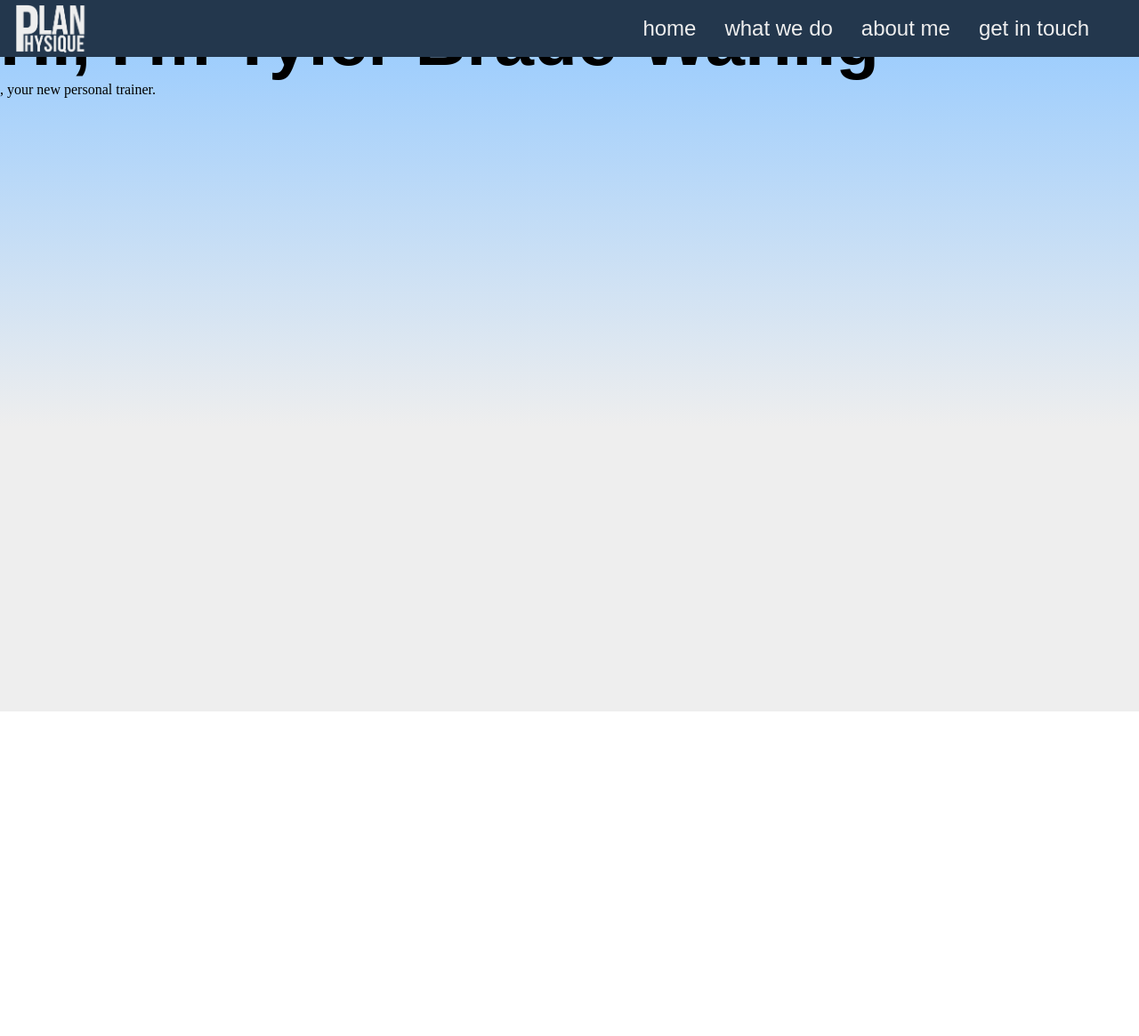
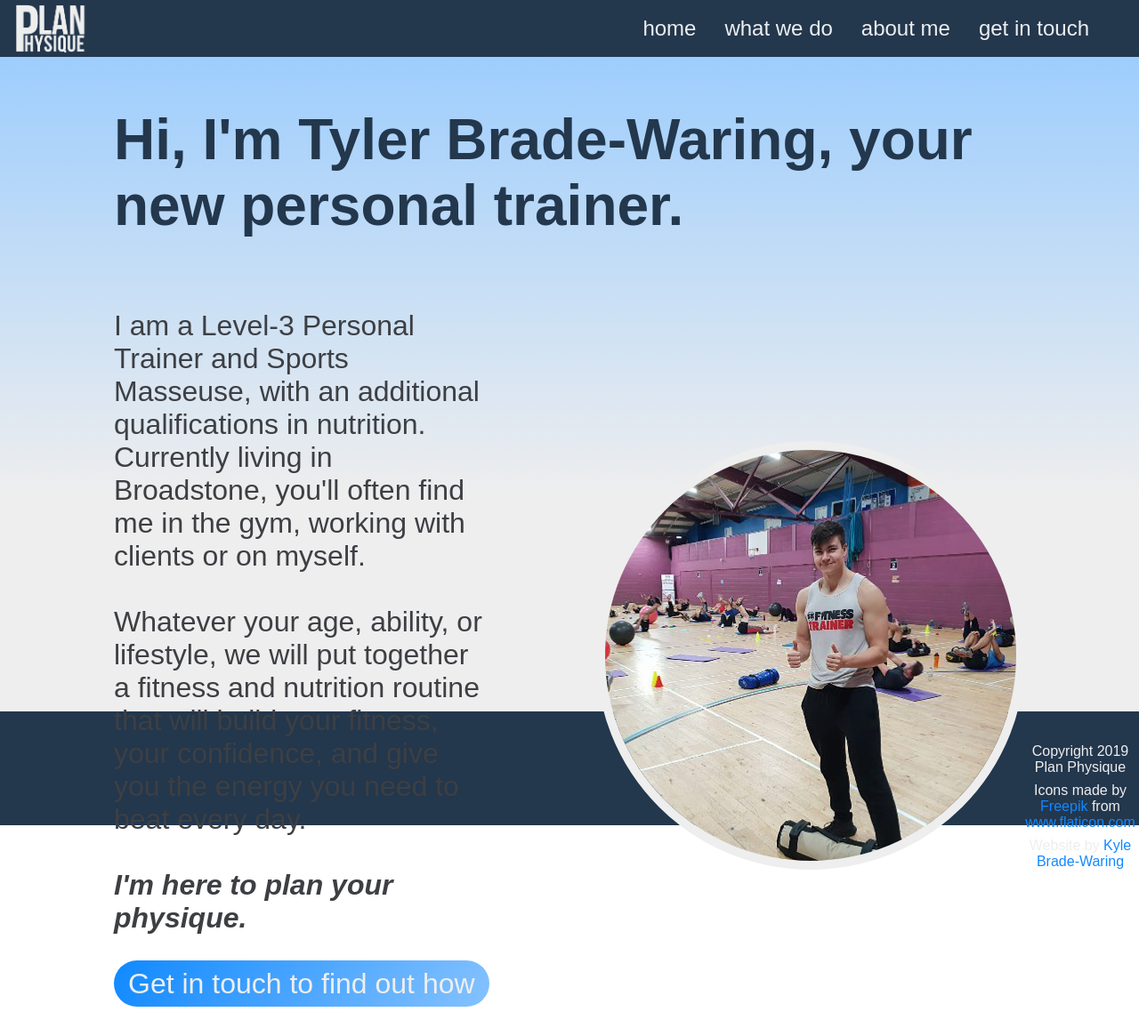
Before and after one commit to kylebradewaring/Plan-Physique, a plain HTML site: page about.html in a window 1280 px wide. Shown: the whole page at 89% size. Before the commit the page ends 800 px from the top, so only its background shows below. Drawn offline with Linux system fonts and the light colour scheme; a web font is replaced by a local one.

Commit message:
02Oct19.2

```diff
--- a/about.html
+++ b/about.html
@@ -20,10 +20,27 @@
         </ul>
     </nav>
     <div class="about-me">
-        <h1>Hi, I'm Tyler Brade-Waring</h1>, your new personal trainer.
-        <img src="" alt="">
-        <p></p>
+        <h1>Hi, I'm Tyler Brade-Waring, your new personal trainer.</h1>
+        <div class="desc-img">
+            <p>
+                I am a Level-3 Personal Trainer and Sports Masseuse, with an additional qualifications in nutrition.
+                Currently living in Broadstone, you'll often find me in the gym, working with clients or on myself.
+                <br><br>
+                Whatever your age, ability, or lifestyle, we will put together a fitness and nutrition routine that
+                will build your fitness, your confidence, and give you the energy you need to beat every day.
+                <br><br>
+                <strong><em>I'm here to plan your physique.</em></strong>
+                <br><br>
+                <a href="contact.html">Get in touch to find out how</a>
+            </p>
+            <img src="resources/images/Tyler-instaphoto.jpg" alt="Bootcamp Fitness Training">
+        </div>
     </div>
+    <footer>
+        <p>Copyright 2019 Plan Physique</p>
+        <p>Icons made by <a href="https://www.flaticon.com/authors/freepik" title="Freepik">Freepik</a> from <a href="https://www.flaticon.com/" title="Flaticon">www.flaticon.com</a></p>
+        <p>Website by <a href="https://www.kylebradewaring.co.uk" target="_blank">Kyle Brade-Waring</a></p>
+    </footer>
 </div>
 </body>
 </html>
--- a/resources/css/styles.scss
+++ b/resources/css/styles.scss
@@ -40,6 +40,7 @@ p {
     font-weight: 200;
     font-style: normal;
     font-size: 1em;
+    color: #3d3f43;
 }
 
 a {
@@ -111,6 +112,7 @@ a {
             height: 40vh;
             border-radius: 100%;
             display: block;
+            border: #eeeeee solid 10px;
         }
         .img-container {
             position: relative;
@@ -197,6 +199,66 @@ a {
     }
 }
 
+/* What We Do Page */
+
+.what-we-do {
+    min-height: 100vh;
+}
+
+/* About Me Page */
+
+.about-me {
+    max-width: 80vw;
+    margin: 0 auto;
+    position: relative;
+    min-height: 100vh;
+    h1 {
+        display: block;
+        padding-top: 15vh;
+        text-align: left;
+        color: #23374d;
+        font-size: 4em;
+        margin-bottom: 5vh;
+    }
+    .desc-img {
+        display: flex;
+        justify-content: space-between;
+        float: left;
+        align-items: center;
+        p {
+            text-align: left;
+            font-size: 2em;
+            font-weight: 300;
+            max-width: 40vw;
+            margin: 5vh 15vh 5vh 0;
+        }
+        a {
+            color: #eeeeee;
+            transition: 0.2s ease-in-out;
+            background: linear-gradient(120deg, #1089ff, #85c2ff);
+            padding: 0.25em 0.5em;
+            border-radius: 30px;
+            &:hover {
+                color: #23374d;
+            }
+        }
+        .get-in-touch-button {
+
+        }
+        img {
+            border-radius: 100%;
+            position: relative;
+            border: #eeeeee solid 10px;
+        }
+    }
+}
+
+/* Contact Page */
+
+.contact {
+    min-height: 100vh;
+}
+
 /* Footer */
 
 footer {
```
Also changed, not shown: contact.html (+8 -0 lines), services.html (+8 -0 lines), resources/css/styles.css, resources/images/Tyler-instaphoto.jpg (added), 1 other file.
